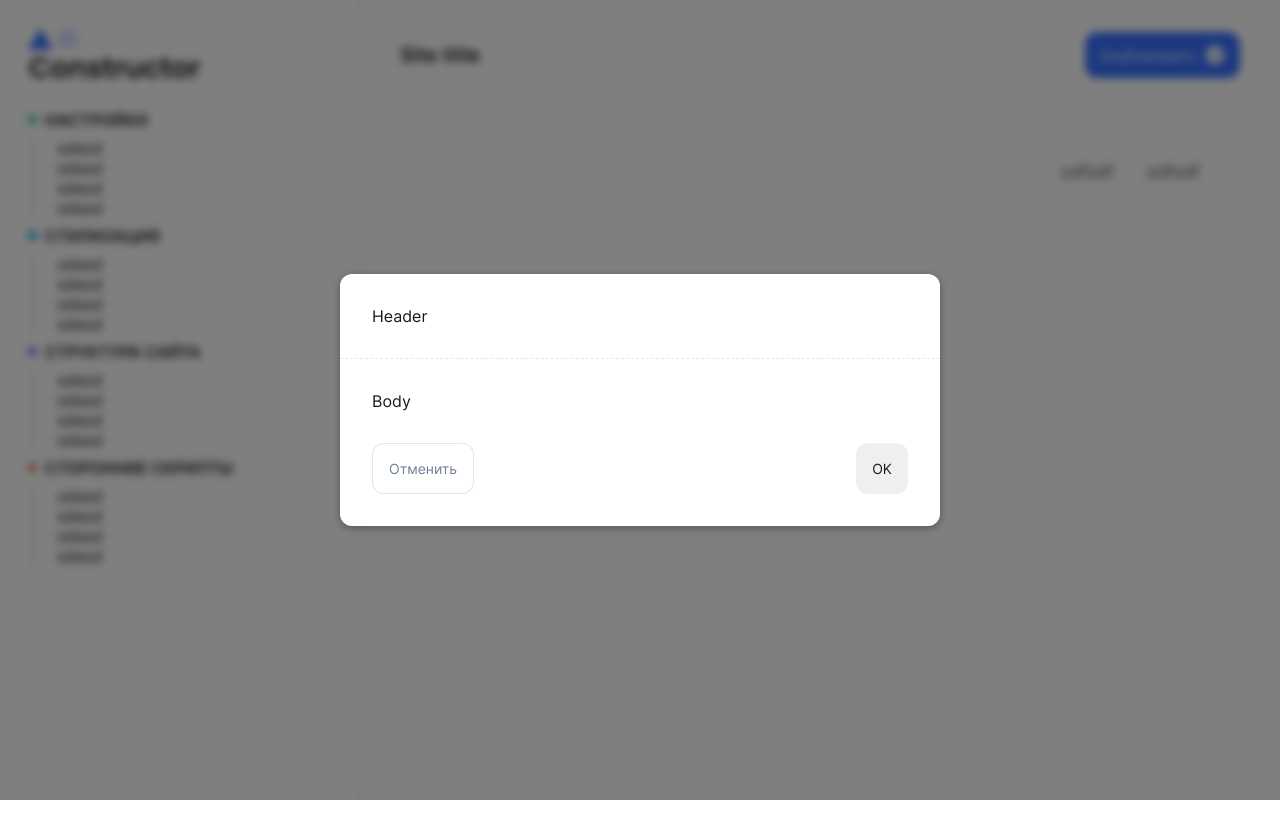
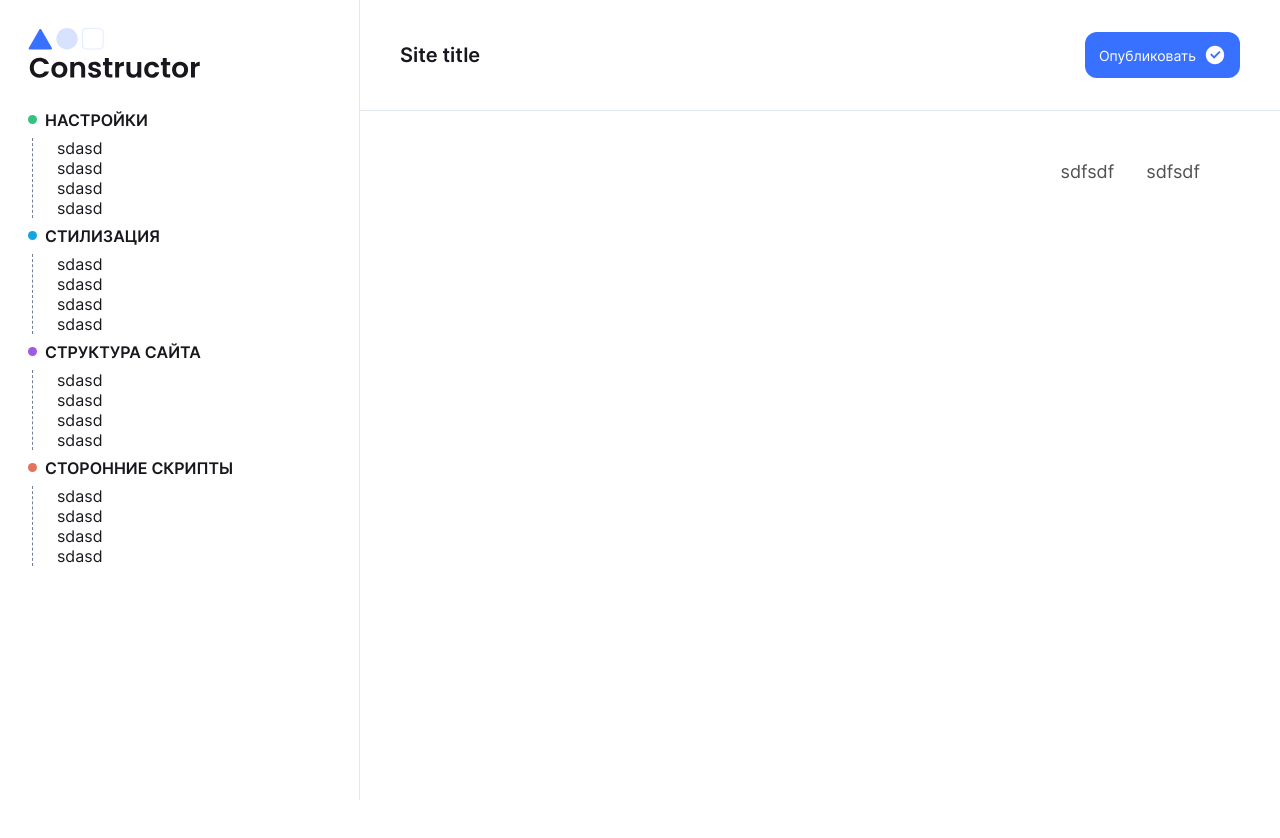
Before and after one commit to RTUITLab/Agora-Hack-2022-RealityX-Frontend, a Vue app: page /projects/1 in a window 1280 px wide. Shown: the top 838 px of the page. Built offline with nearby package versions, Linux system fonts and the light colour scheme; sample sign-in values are in the browser's storage.

Commit message:
Fixed modal layout

```diff
--- a/src/components/Editor/Sidebar.vue
+++ b/src/components/Editor/Sidebar.vue
@@ -35,7 +35,7 @@
       <label for="scripts"><span class="dot red"></span>Сторонние скрипты</label>
       <input type="checkbox" id="scripts">
       <ul>
-        <base-modal v-if="showModal" @close="showModal = false"></base-modal><li>sdasd</li>
+        <li>sdasd</li>
         <li>sdasd</li>
         <li>sdasd</li>
         <li>sdasd</li>
@@ -52,9 +52,7 @@ import BaseModal from '@/components/Modals/BaseModal.vue'
   name: 'sidebar',
   components: { BaseModal }
 })
-export default class Sidebar extends Vue {
-  showModal = true
-}
+export default class Sidebar extends Vue {}
 </script>
 
 <style lang="scss" scoped>
--- a/src/components/Modals/BaseModal.vue
+++ b/src/components/Modals/BaseModal.vue
@@ -17,9 +17,9 @@
           </div>
 
           <div class="modal-footer">
-            <button class="modal-default-button white-btn" style="margin-right: auto" @click="$emit('close')">Отменить</button>
-            <slot name="footer" @click="$emit('close')">
-              <button class="modal-default-button" @click="$emit('close')">
+            <button class="modal-default-button white-btn" style="margin-right: auto" @click="close">Отменить</button>
+            <slot name="footer" @click="close">
+              <button class="modal-default-button" @click="close">
                 OK
               </button>
             </slot>
@@ -34,7 +34,11 @@
 import { Component, Vue } from 'vue-property-decorator'
 
 @Component({})
-export default class BaseModal extends Vue {}
+export default class BaseModal extends Vue {
+  public close() {
+    this.$emit('close')
+  }
+}
 </script>
 
 <style lang="scss" scoped>
```
